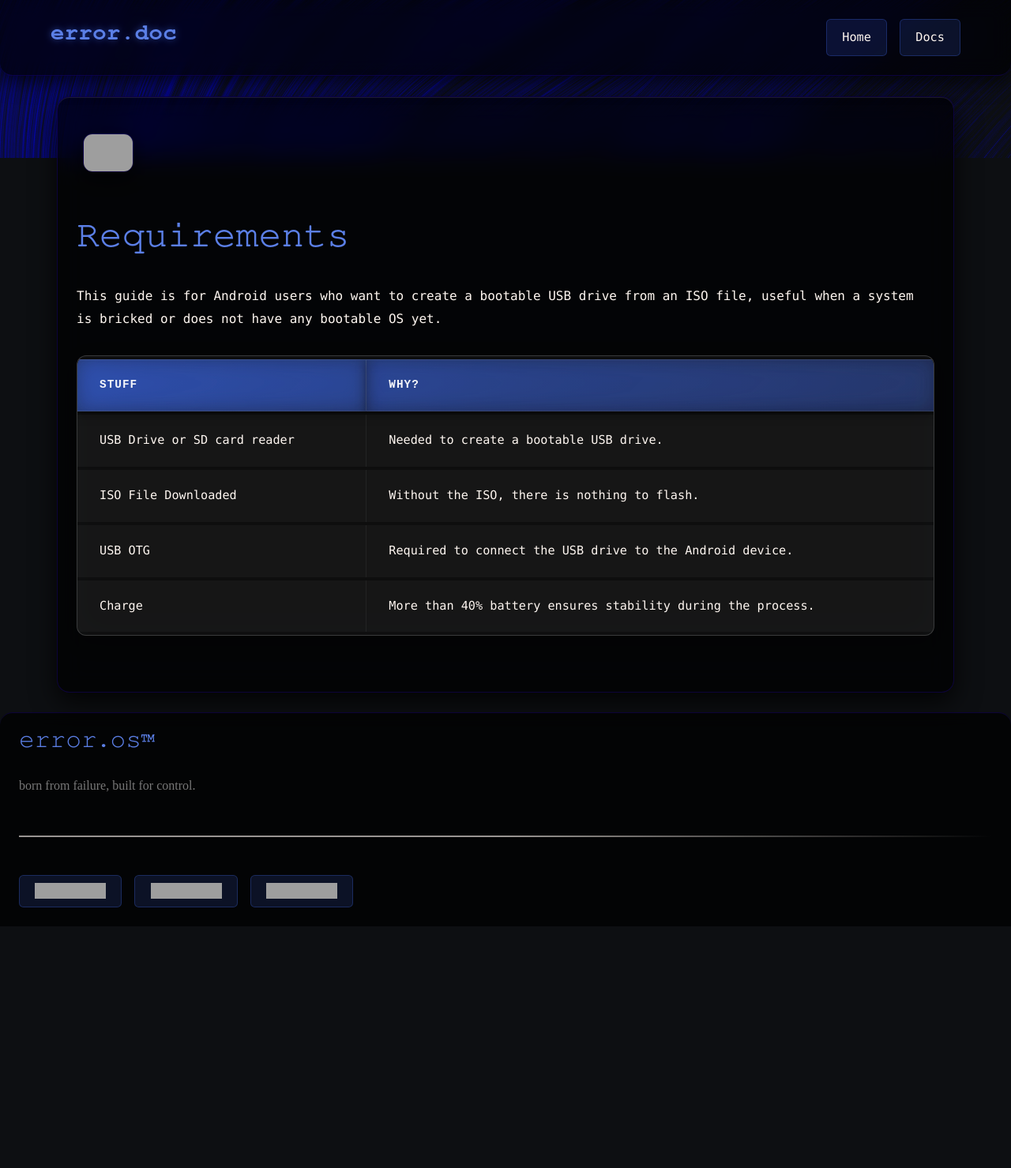
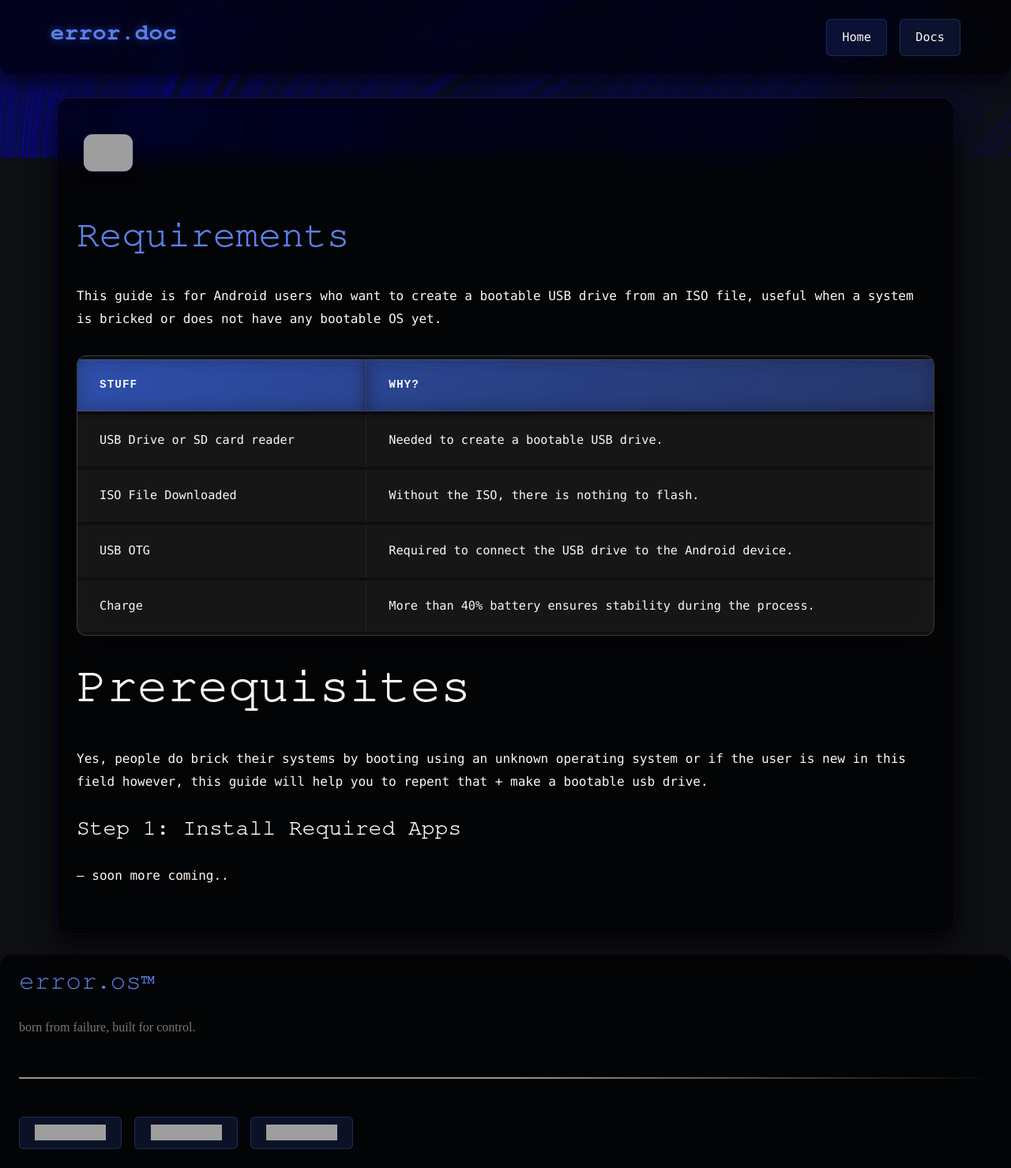
Before and after one commit to zynomon/error.doc, a Jekyll site: the page built from docs/001/android.md, in a window 1280 px wide. Shown: the whole page at 79% size. Built offline with Jekyll 4.4.1, drawn with Linux system fonts in a browser that asks for light colours; nearby versions of some CDN libraries; grey boxes are pictures that could not be loaded.

Commit message:
lets see

```diff
--- a/docs/001/android.md
+++ b/docs/001/android.md
@@ -40,3 +40,11 @@ icon: https://zynomon.github.io/error/icons/doc/android.svg
     </tbody>
   </table>
 </div>
+
+<h3 style="font-size:4rem;">Prerequisites</h3>
+
+Yes, people do brick their systems by booting using an unknown operating system or if the user is new in this field however, this guide will help you to repent that + make a bootable usb drive.
+
+#### Step 1: Install Required Apps
+
+-- soon more coming..
```
